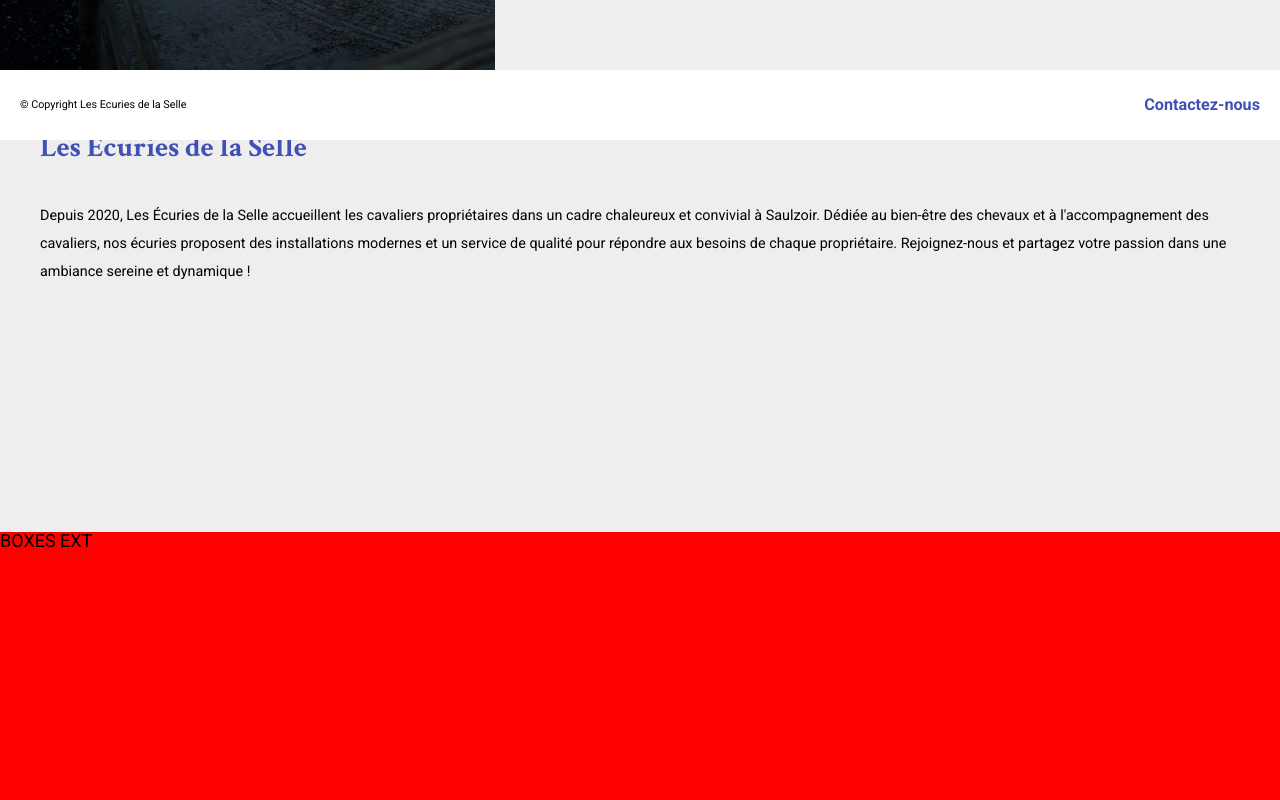
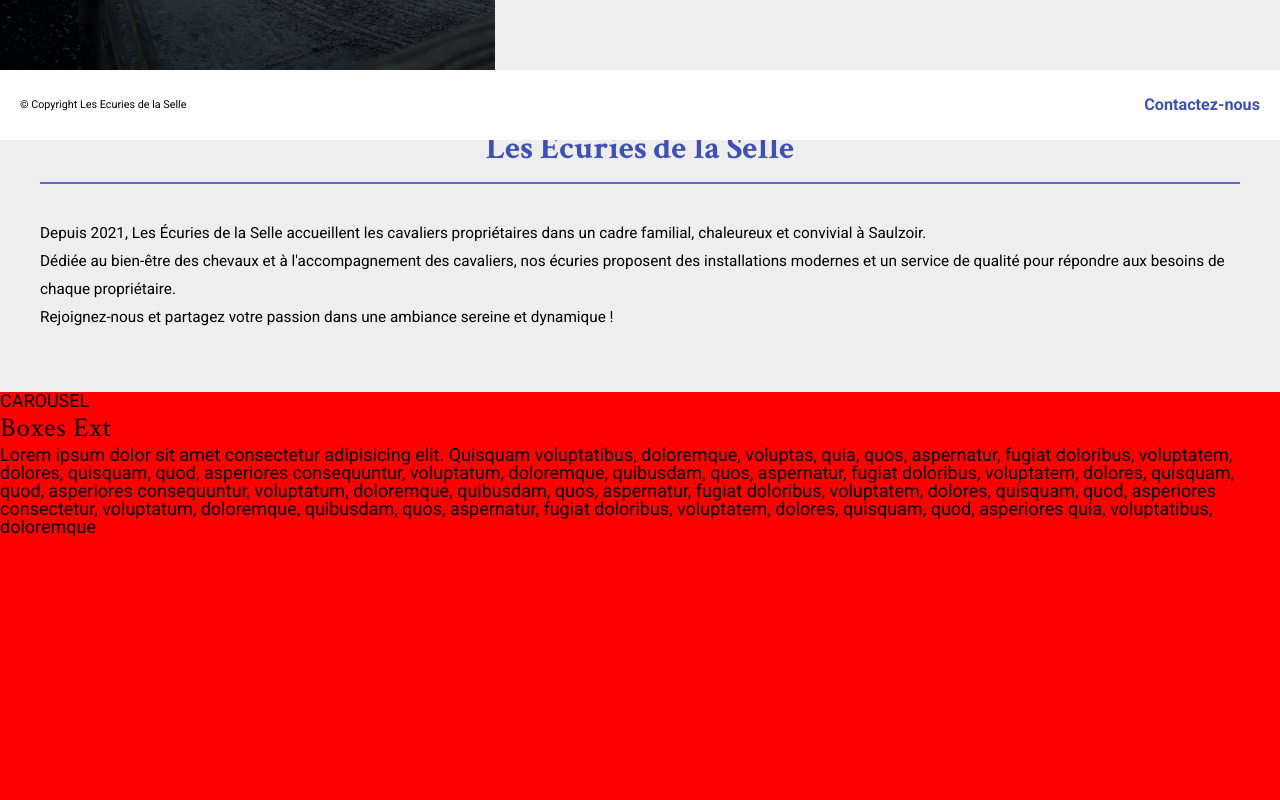
Before and after one commit to GoutteDooo/Site_Ecurie, a React (Vite) app: page / in a window 1280 px wide. Shown: the part 660-1460 px from the top of the page. Built offline with nearby package versions, Linux system fonts and the light colour scheme; grey boxes are pictures that could not be loaded.

Commit message:
style: ajout data des cards Home

```diff
--- a/src/components/home/Card.jsx
+++ b/src/components/home/Card.jsx
@@ -5,7 +5,26 @@ import React from "react";
  * @returns
  */
 const Card = () => {
-  return <div className="main__card">BOXES EXT</div>;
+  return (
+    <div className="main__card">
+      <div className="main__card__carousel">CAROUSEL</div>
+      <div className="main__card__content">
+        <h1>Boxes Ext</h1>
+        <p>
+          Lorem ipsum dolor sit amet consectetur adipisicing elit. Quisquam
+          voluptatibus, doloremque, voluptas, quia, quos, aspernatur, fugiat
+          doloribus, voluptatem, dolores, quisquam, quod, asperiores
+          consequuntur, voluptatum, doloremque, quibusdam, quos, aspernatur,
+          fugiat doloribus, voluptatem, dolores, quisquam, quod, asperiores
+          consequuntur, voluptatum, doloremque, quibusdam, quos, aspernatur,
+          fugiat doloribus, voluptatem, dolores, quisquam, quod, asperiores
+          consectetur, voluptatum, doloremque, quibusdam, quos, aspernatur,
+          fugiat doloribus, voluptatem, dolores, quisquam, quod, asperiores
+          quia, voluptatibus, doloremque
+        </p>
+      </div>
+    </div>
+  );
 };
 
 export default Card;
--- a/src/components/home/Presentation.jsx
+++ b/src/components/home/Presentation.jsx
@@ -5,12 +5,16 @@ const Presentation = () => {
     <div className="main__presentation">
       <h1>Les Ecuries de la Selle</h1>
       <p>
-        Depuis 2020, Les Écuries de la Selle accueillent les cavaliers
-        propriétaires dans un cadre chaleureux et convivial à Saulzoir. Dédiée
-        au bien-être des chevaux et à l'accompagnement des cavaliers, nos
+        Depuis 2021, Les Écuries de la Selle accueillent les cavaliers
+        propriétaires dans un cadre familial, chaleureux et convivial à
+        Saulzoir.
+        <br />
+        Dédiée au bien-être des chevaux et à l'accompagnement des cavaliers, nos
         écuries proposent des installations modernes et un service de qualité
-        pour répondre aux besoins de chaque propriétaire. Rejoignez-nous et
-        partagez votre passion dans une ambiance sereine et dynamique !
+        pour répondre aux besoins de chaque propriétaire.
+        <br />
+        Rejoignez-nous et partagez votre passion dans une ambiance sereine et
+        dynamique !
       </p>
     </div>
   );
--- a/src/styles/pages/home/_presentation.scss
+++ b/src/styles/pages/home/_presentation.scss
@@ -4,19 +4,30 @@
     justify-content: start;
     align-items: start;
     flex-direction: column;
-    height: calc(0.7 * $vh);
     width: 100%;
     padding: 60px 40px;
     box-sizing: border-box;
     h1 {
       font-weight: 700;
-      font-size: 1.6rem;
+      font-size: 1.85rem;
       color: $secondary-color;
       letter-spacing: normal;
+      position: relative;
+      width: 100%;
+      text-align: center;
+      &:after {
+        content: "";
+        height: 2px;
+        width: 100%;
+        background-color: $main-color;
+        position: absolute;
+        left: 0;
+        bottom: -1rem;
+      }
     }
     p {
-      font-size: 0.8rem;
-      margin-top: 2rem;
+      font-size: 0.85rem;
+      margin-top: 3rem;
       line-height: 1.55rem;
     }
   }
```
Also changed, not shown: src/data/cards.json (added, +31 -0 lines), public/assets/images/cards/1a_template.jpg (added).
